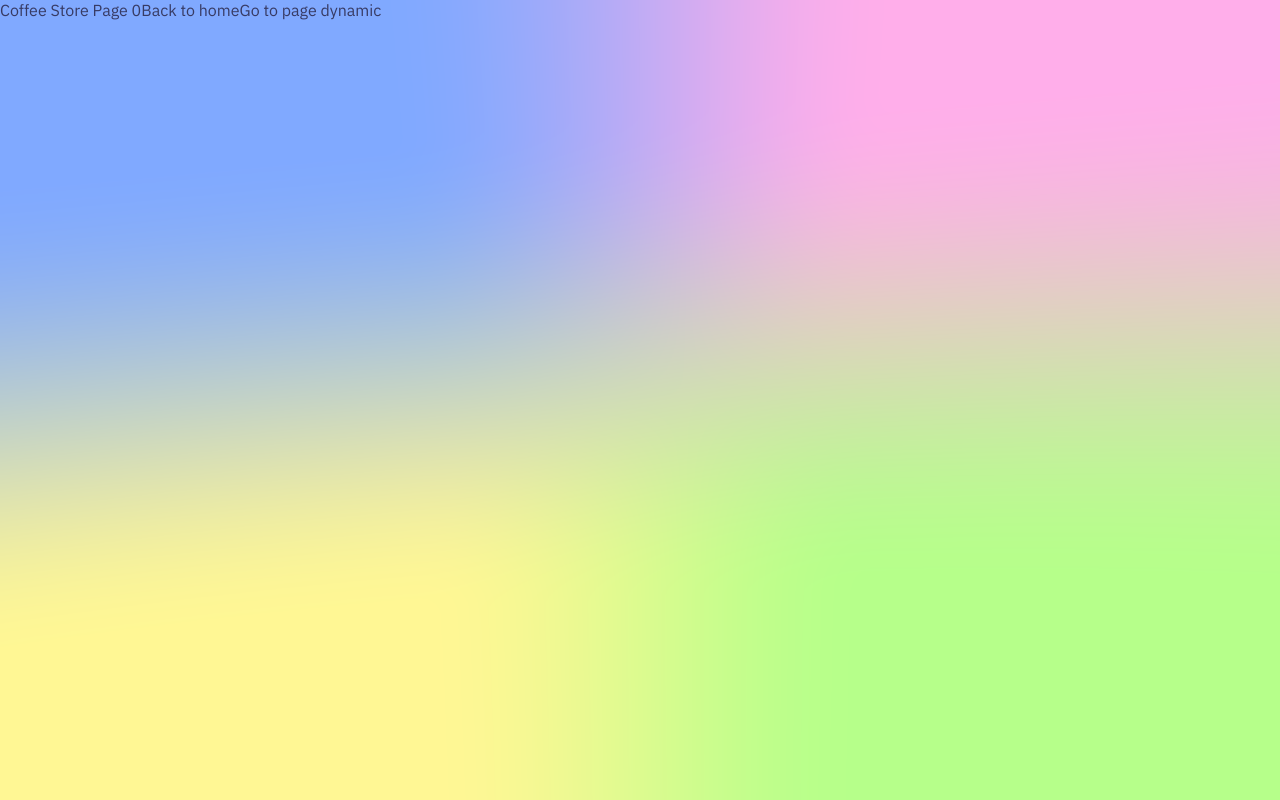
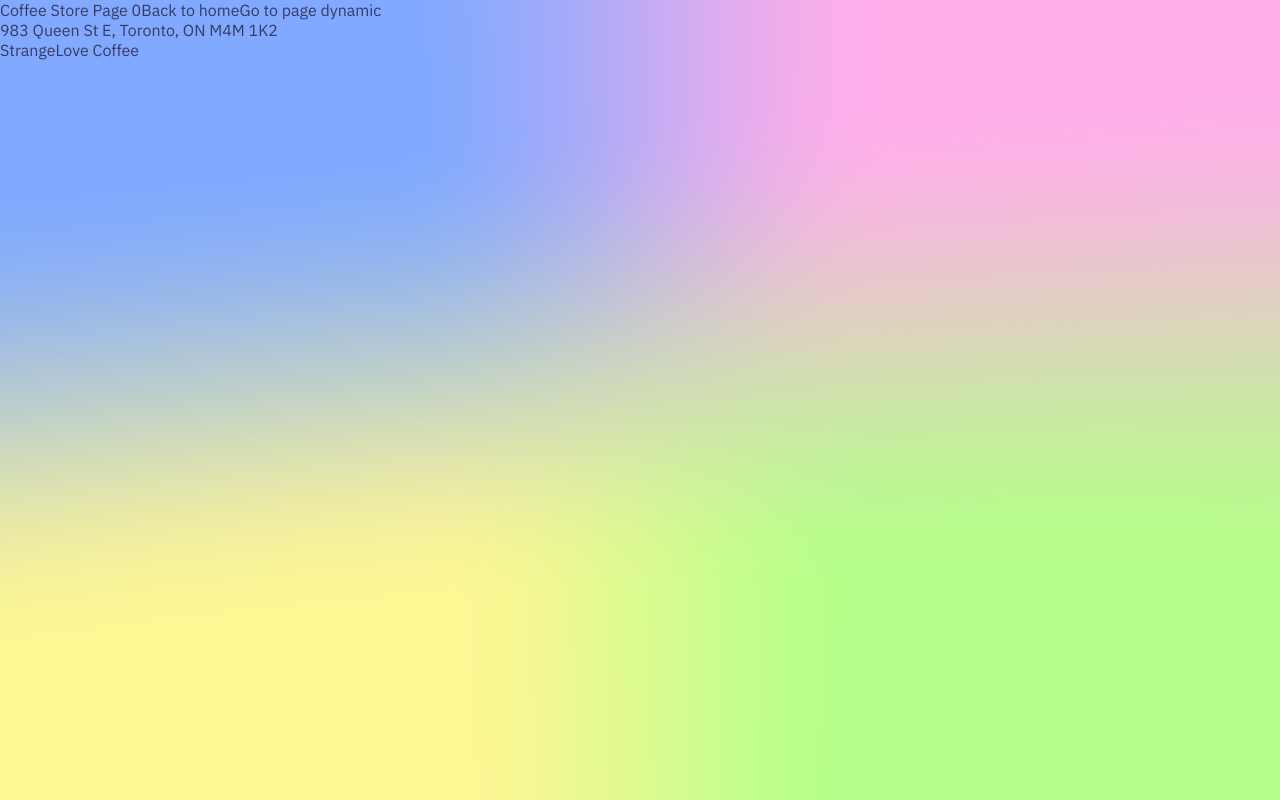
Before and after one commit to thomaswilsondev/Find-Coffee-Store-Near-Me, a Next.js app: page /coffee-store/0 in a window 1280 px wide. Built offline with nearby package versions, Linux system fonts and the light colour scheme.

Commit message:
Fallback in Next.js

```diff
--- a/pages/coffee-store/[id].js
+++ b/pages/coffee-store/[id].js
@@ -4,10 +4,11 @@
 
 export async function getStaticProps(staticProps) {
   const params = staticProps.params;
+  console.log("params", params);
   return {
     props: {
       coffeeStore: coffeeStoresData.find((coffeeStore) => {
-        return coffeeStore.id === 0; //dynamic id
+        return coffeeStore.id.toString() === params.id; //dynamic id
       }),
     },
   };
@@ -15,12 +16,14 @@
 export function getStaticPaths() {
   return {
     paths: [{ params: { id: "0" } }, { params: { id: "1" } }],
+    fallback: false,
   };
 }
 
-const CoffeeStore = () => {
+const CoffeeStore = (props) => {
   const router = useRouter();
   console.log("router", router);
+  console.log("props", props);
   return (
     <div>
       Coffee Store Page {router.query.id}
@@ -30,6 +33,8 @@
       <Link href="/coffee-store/dynamic">
         <a>Go to page dynamic</a>
       </Link>
+      <p>{props.coffeeStore.address}</p>
+      <p>{props.coffeeStore.name}</p>
     </div>
   );
 };
```
